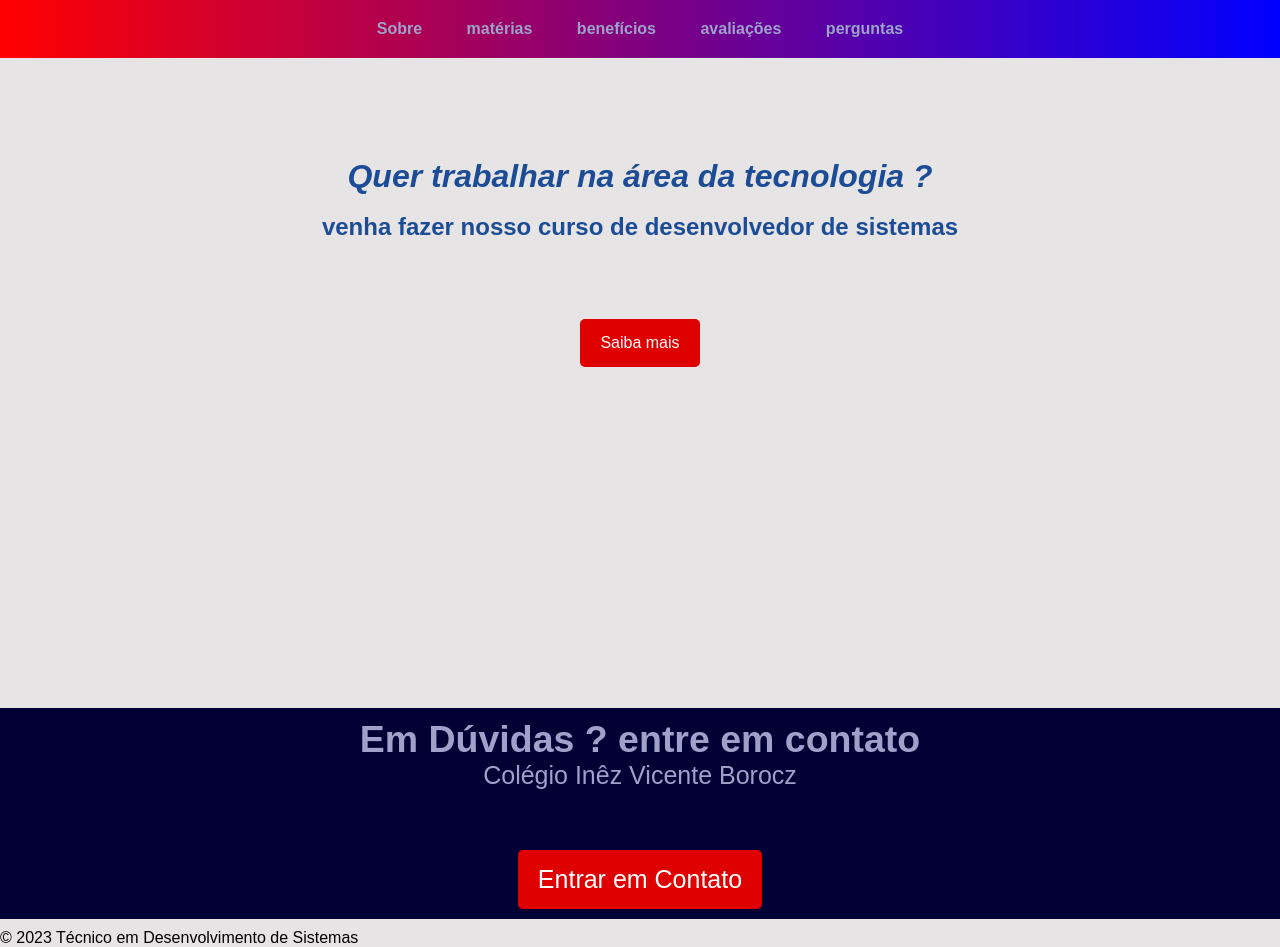
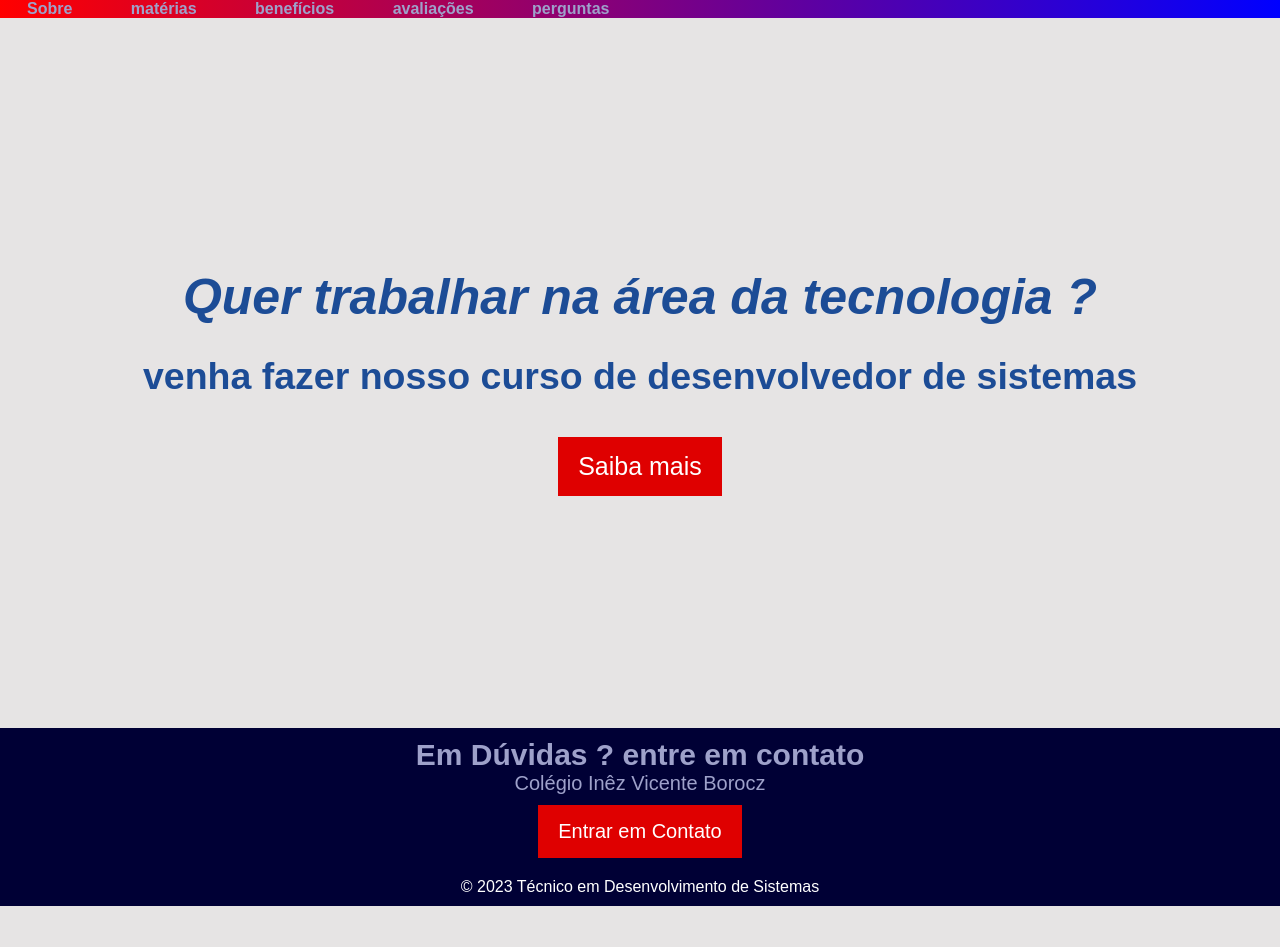
Before and after one commit to joicevitoriacidreira/landing_page.nova, a plain HTML site: page index.html in a window 1280 px wide. After the commit the page ends 906 px from the top, so only its background shows below. Drawn offline with Linux system fonts and the light colour scheme.

Commit message:
Update style.css

```diff
--- a/style.css
+++ b/style.css
@@ -13,9 +13,16 @@ body {
 .cabecalho {
     background-color:#000035;
     background-image: linear-gradient(to right, red, blue);
-    color: rgb(0, 0, 0);
-    padding: 20px 0;
+   display: flex;
+   flex-direction: row;
+   align-items: center;
 
+}
+
+.logo{
+ height: 60px;
+ width: 60px;
+ margin-right: 350px;
 }
 
 nav ul {
@@ -25,7 +32,8 @@ nav ul {
 
 nav li {
     display: inline;
-    margin: 0 20px;
+    margin: 0 27px;
+
 }
 
 nav a {
@@ -36,17 +44,13 @@ nav a {
 
 .hero {
     text-align: center;
-    padding: 100px 0;
+    padding: 100px;
     height: 350px;
     color: #1c4c96;
+    margin-top: 150px;
+    font-size: 25px;
+    margin-bottom: px;
 
-}
-
- }
-
-.hero h1 {
-    font-size: 36px;
-    margin-bottom: 20px;
 }
 
 .cta-button {
@@ -55,8 +59,7 @@ nav a {
     background-color: rgb(223, 0, 0);
     color: #fff;
     text-decoration: none;
-    border-radius: 5px;
-    margin-top: 60px;
+    margin-top: 10px;
 }
 
 .features {
@@ -70,21 +73,20 @@ nav a {
 
 .contact {
     text-align: center;
-    padding: 20px 0;
+    padding: 10px;
     background-color: #000035;
     color: #9EA1CA;
 }
 
 .contact  {
 
-    font-size: 25px;
-    margin-top: 100px;
-    margin-bottom: 10px;
-    padding:10px ;}
+   font-size: 20px;
+   margin-top: 10px;
+   padding:10px ;}
 
 
-.footer {
- text-align: center;
-    background-color: rgb(194, 116, 116);
+.copy {
+    text-align: center;
+    background-color:#000035;
     color: #fff;
-    padding:10px;}
+    padding:10px; }
```
